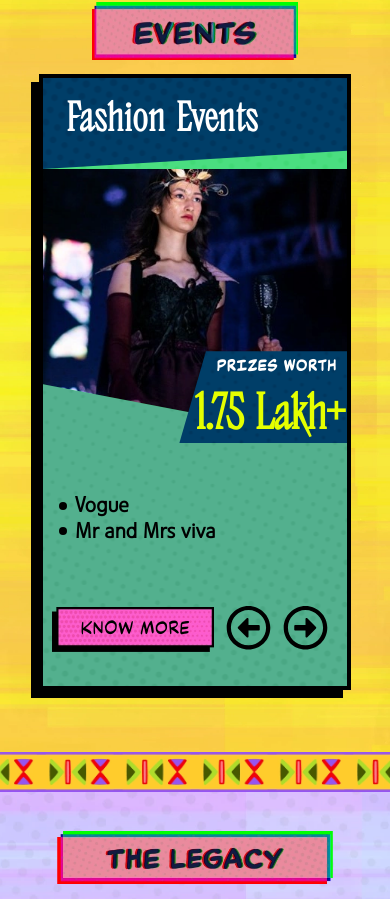
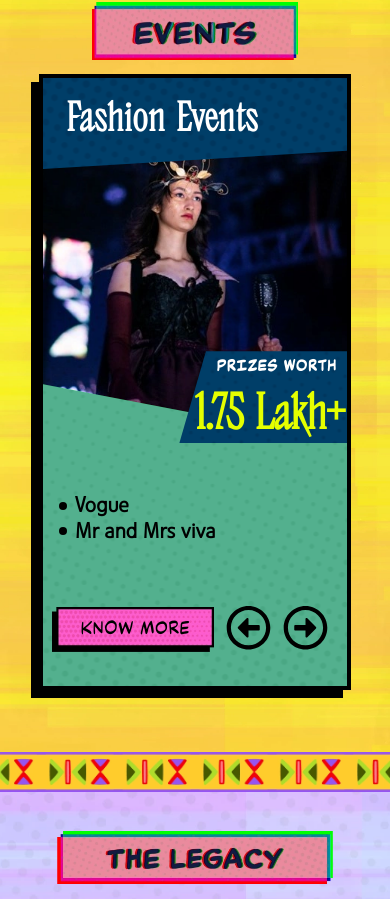
Before and after one commit to Srinjoy1604/Vivacity_main_website_2025, a React (Vite) app in the folder client/: page / in a window 390 px wide. Shown: the part 4940-5839 px from the top of the page. Built offline with nearby package versions, Linux system fonts and the light colour scheme.

Commit message:
fixed image position issue on home page of events section on mobile screen

```diff
--- a/client/src/components/Home/Events.jsx
+++ b/client/src/components/Home/Events.jsx
@@ -364,11 +364,11 @@ const Events = () => {
                 </h2>
               </div>
 
-              <div className="w-full h-[83%] overflow-hidden">
+              <div className="w-full h-[83%] overflow-hidden -mt-[7%]">
                 <img
                   src={currentEvent.image}
                   alt={currentEvent.title}
-                  className="w-full h-full object-cover  pointer-events-none -mt-9"
+                  className="w-full h-full object-cover  pointer-events-none -mt-[5%]"
                 />
               </div>
             </div>
```
